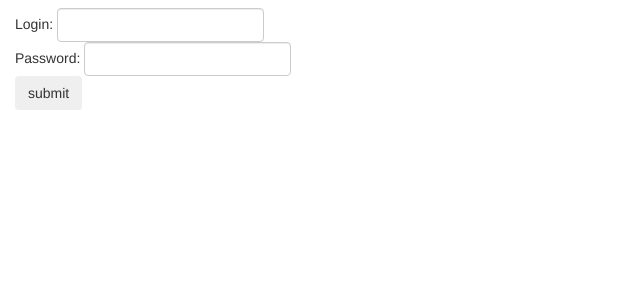
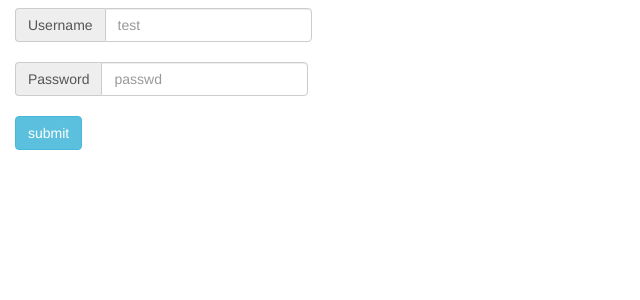
Before and after one commit to P5CHI-Web-Academy/Homework-PHP, a PHP site: page / in a window 1280 px wide. Shown: the top 300 px of the page, without its empty margins (0-640 px from the left). Run offline with PHP 8.4, Linux system fonts and the light colour scheme.

Commit message:
Homework 3 correct version

```diff
--- a/webapp/ecerednicenko/src/Components/Router.php
+++ b/webapp/ecerednicenko/src/Components/Router.php
@@ -13,12 +13,22 @@ class Router
 
         switch ($request_uri[0]) {
             case '/':
-                require dirname(__DIR__).'/Views/beforeLogin/index.php';
+                if (empty($_SESSION['auth'])) {
+                    require dirname(__DIR__).'/Views/beforeLogin/index.php';
+                } else {
+                    $content = file_get_contents(dirname(__DIR__).'/Views/afterLogin/index.php');
+                    $content = preg_replace('/{login}/', $_SESSION['name'], $content);
+                    echo $content;
+                }
                 break;
             case '/login':
                 require dirname(__DIR__).'/Controllers/LoginController.php';
                 $newLogin = new LoginController();
-                $newLogin->checkLoginData();
+                $newLogin->postLogin();
+                break;
+            case '/logout':
+                $logout = new LoginController();
+                $logout->logout();
                 break;
         }
     }
--- a/webapp/ecerednicenko/src/Models/User.php
+++ b/webapp/ecerednicenko/src/Models/User.php
@@ -28,7 +28,6 @@ class User
         }
     }
 
-
     /**
      * @param $login
      * @param $password
@@ -44,7 +43,6 @@ class User
 
         $count = $query->fetch(\PDO::FETCH_NUM)[0];
 
-
         return !!$count;
     }
 }
--- a/webapp/ecerednicenko/src/Views/afterLogin/index.php
+++ b/webapp/ecerednicenko/src/Views/afterLogin/index.php
@@ -17,5 +17,8 @@
     <h1>
         Hello, {login}!
     </h1>
+    <form action="/logout" method="post">
+        <input type="submit" name="submit" value="Logout" class="btn btn-warning">
+    </form>
 </div>
 </body>
--- a/webapp/ecerednicenko/src/Views/beforeLogin/index.php
+++ b/webapp/ecerednicenko/src/Views/beforeLogin/index.php
@@ -13,16 +13,29 @@
 </head>
 
 <body>
+
 <?php if (isset($_GET['status'])) : ?>
     <div class="alert alert-danger">
         <h3 align="center">Неверные данные</h3>
     </div>
 <?php endif; ?>
-<div>
-    <form action="/login" method="post" class="navbar-form">
-        Login: <input class="form-control" type="text" name="login"><br/>
-        Password: <input class="form-control" type="password" name="password"><br/>
-        <input type="submit" name="submit" value="submit" class="btn btn-submit">
-    </form>
+
+<form action="/login" method="post" class="navbar-form">
+    <div class="form-group input-group">
+        <div class="form-group input-group">
+            <span class="input-group-addon">Username</span>
+            <input name="login" type="text" class="form-control" placeholder="test">
+        </div>
+        <br>
+        <br>
+        <div class="form-group input-group">
+            <span class="input-group-addon">Password</span>
+            <input name="password" type="password" class="form-control" placeholder="passwd">
+        </div>
+        <br>
+        <br>
+        <input type="submit" name="submit" value="submit" class="btn btn-info form-controller">
+</form>
 </div>
+
 </body>
--- a/webapp/ecerednicenko/web/index.php
+++ b/webapp/ecerednicenko/web/index.php
@@ -1,5 +1,4 @@
 <?php
-
 
 ini_set('display_errors', 1);
 error_reporting(E_ALL);
@@ -7,6 +6,6 @@ error_reporting(E_ALL);
 require_once __DIR__.'/../vendor/autoload.php';
 
 require_once __DIR__.'/../src/Components/Router.php';
-
+session_start();
 $router = new Router();
-$router -> run();
+$router->run();
```
Also changed, not shown: webapp/ecerednicenko/src/Controllers/LoginController.php (+16 -6 lines), webapp/ecerednicenko/web/ecerednicenko.db (added), 1 other file.
